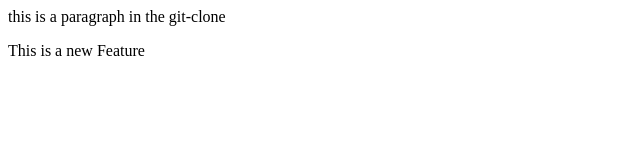
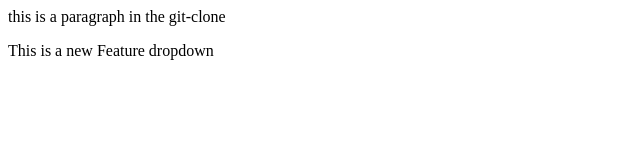
Before and after one commit to shivani2918/git-clone, a plain HTML site: page index.html in a window 1280 px wide. Shown: the full height of the page, 0-640 px from the left. Drawn offline with Linux system fonts and the light colour scheme.

Commit message:
dropdown

```diff
--- a/index.html
+++ b/index.html
@@ -1,2 +1,2 @@
 <p>this is a paragraph in the git-clone</p>
-<p>This is a new Feature</p>
+<p>This is a new Feature dropdown</p>
```
